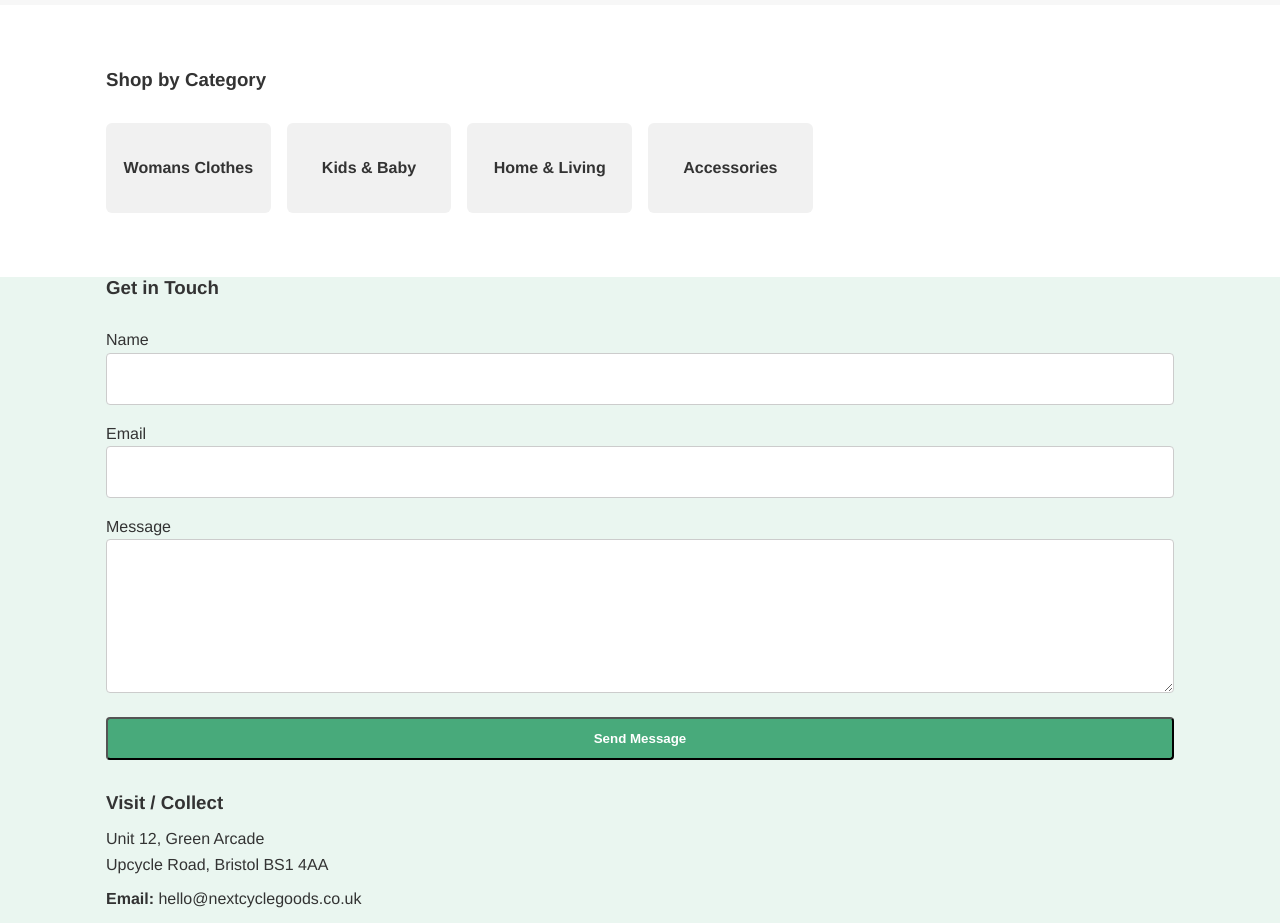
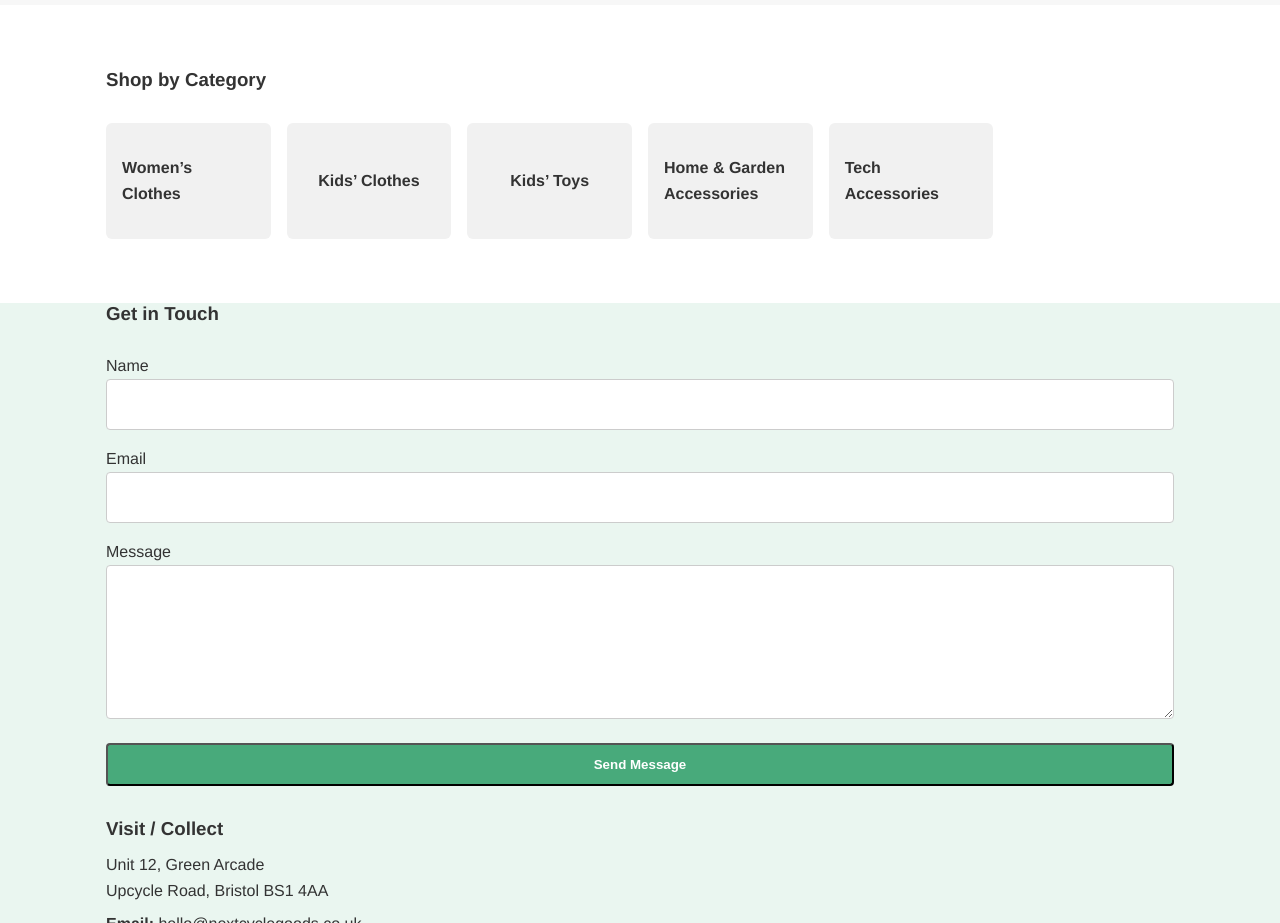
Before and after one commit to nextcyclegoods/NextCycle-Goods, a plain HTML site: page index.html in a window 1280 px wide. Shown: the part 2200-3123 px from the top of the page. Drawn offline with Linux system fonts and the light colour scheme.

Commit message:
Update index.html

```diff
--- a/index.html
+++ b/index.html
@@ -81,10 +81,11 @@
     <div class="container">
       <h3>Shop by Category</h3>
       <div class="category-grid">
-        <a href="#" class="cat-tile">Womans Clothes</a>
-        <a href="#" class="cat-tile">Kids & Baby</a>
-        <a href="#" class="cat-tile">Home & Living</a>
-        <a href="#" class="cat-tile">Accessories</a>
+          <a href="#womens"        class="cat-tile">Women’s Clothes</a>
+  <a href="#kids-clothes"  class="cat-tile">Kids’ Clothes</a>
+  <a href="#kids-toys"     class="cat-tile">Kids’ Toys</a>
+  <a href="#home-garden"   class="cat-tile">Home&nbsp;&amp;&nbsp;Garden Accessories</a>
+  <a href="#tech"          class="cat-tile">Tech Accessories</a>
       </div>
     </div>
   </section>
```
